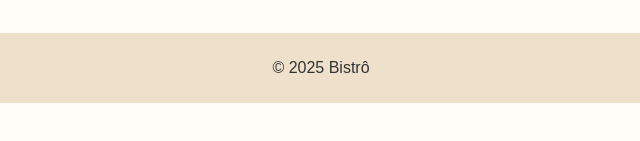
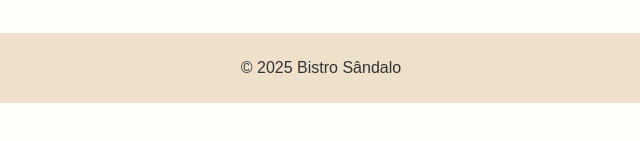
Before and after one commit to LCP-215/bistrosandalo, a plain HTML site: page menu.html in a window 1280 px wide. Shown: the part 425-566 px from the top of the page, 319-959 px from the left. Drawn offline with Linux system fonts and the light colour scheme.

Commit message:
menu.html

```diff
--- a/menu.html
+++ b/menu.html
@@ -3,7 +3,7 @@
 <html lang="en">
 <head>
     <meta charset="UTF-8">
-    <title>Menu - Bistrô</title>
+    <title>Menu - Sândalo</title>
     <link rel="stylesheet" href="style.css">
 </head>
 <body>
@@ -29,7 +29,7 @@
         </ul>
     </main>
     <footer>
-        <p>&copy; 2025 Bistrô</p>
+        <p>&copy; 2025 Bistro Sândalo</p>
     </footer>
 </body>
 </html>
```
